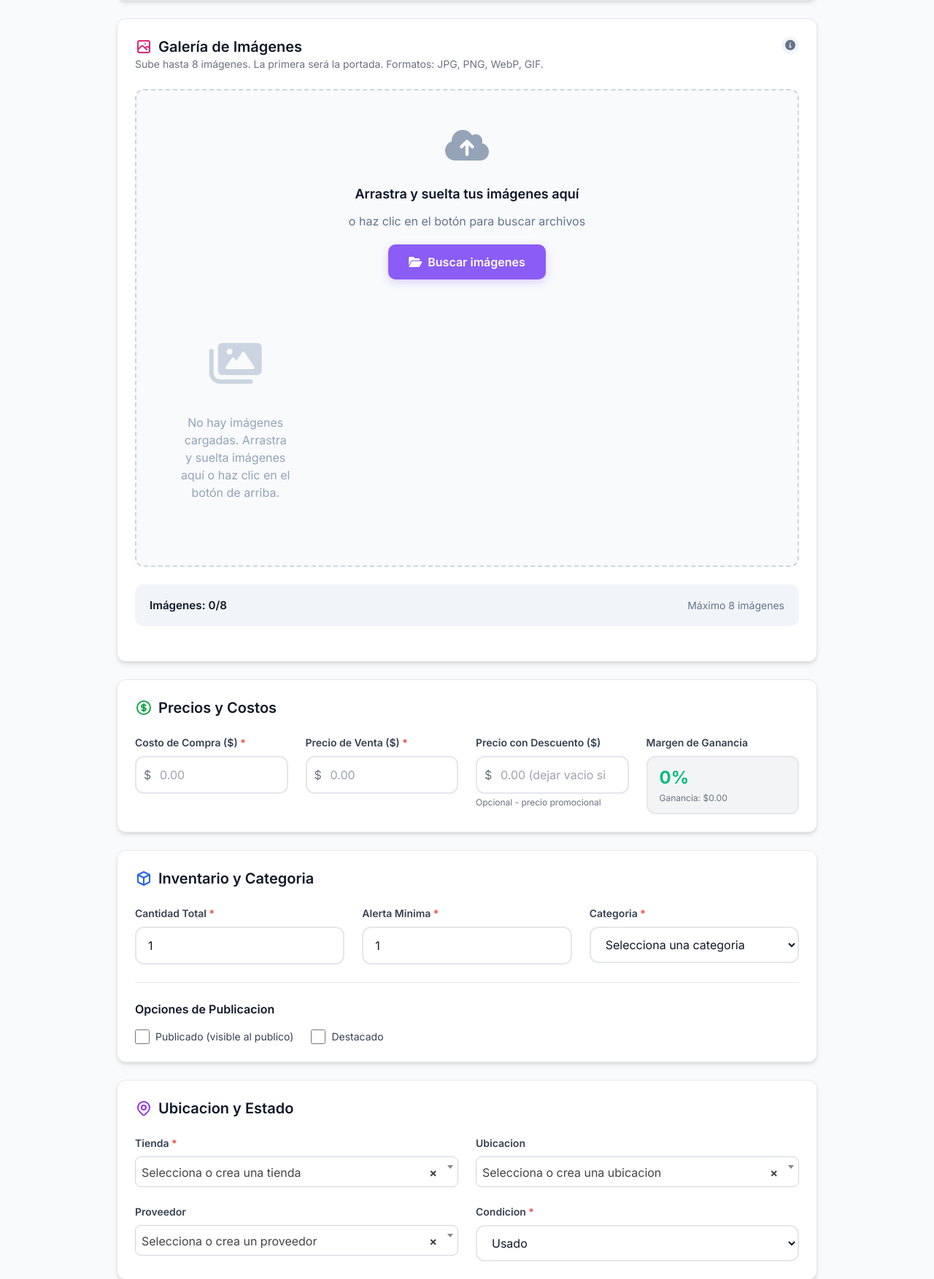
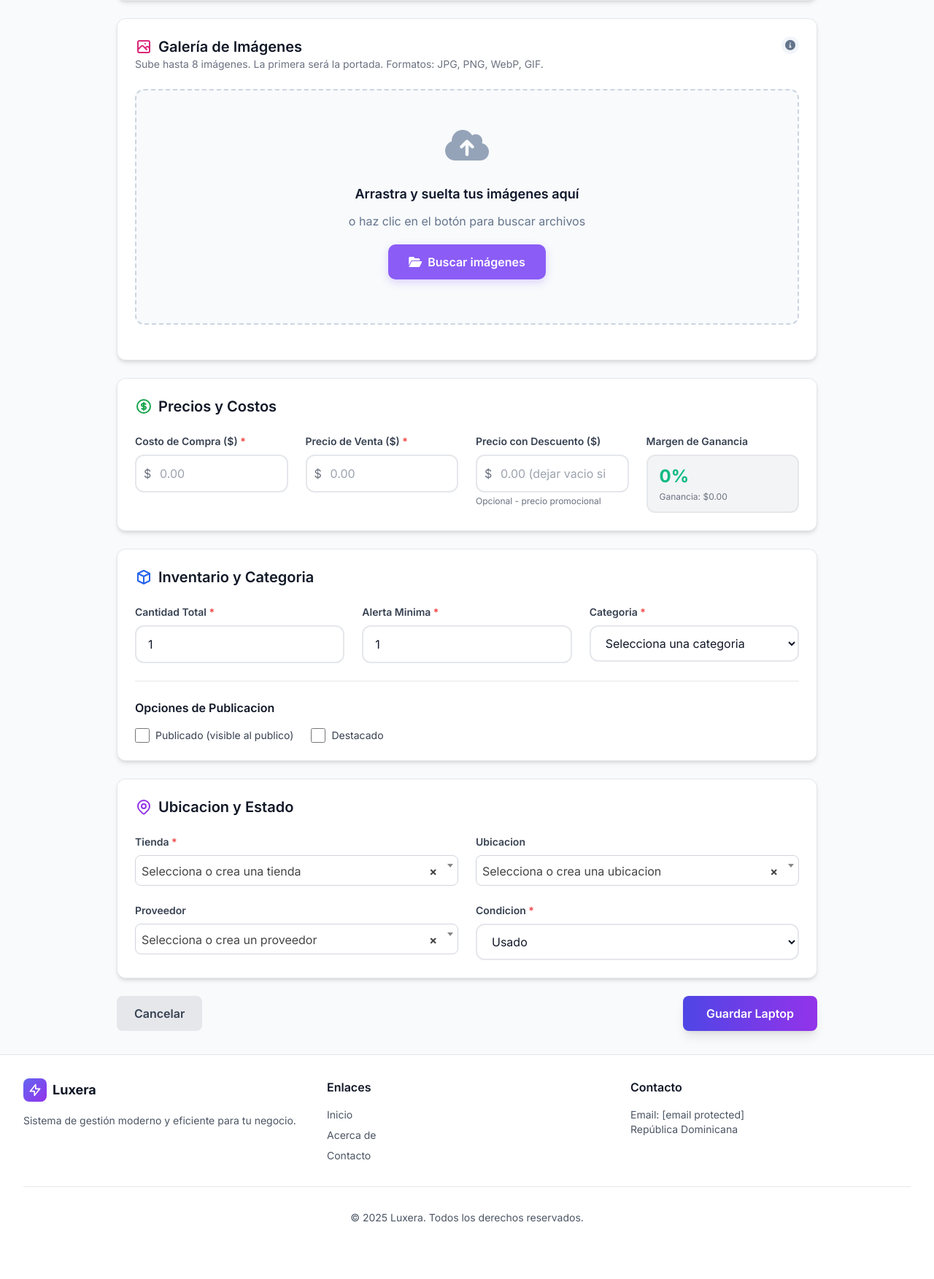
Before and after one commit to somanumte/LuxeraRD, a Flask app: page /inventory/add in a window 1280 px wide. Shown: the part 752-2505 px from the top of the page at 73% size. After the commit the page ends 2427 px from the top, so only its background shows below. Run offline with Flask 3, Linux system fonts and the light colour scheme; a user stored in the database is signed in; tables that the repository leaves empty hold one stand-in row (values such as "Sample post"); some libraries are stand-ins or nearby versions.

Commit message:
Proyecto Luxera, V.1.0

```diff
--- a/app/static/js/laptop_gallery.js
+++ b/app/static/js/laptop_gallery.js
@@ -577,24 +577,6 @@ const LaptopGalleryHybrid = {
         });
     },
 
-    // ===== UI HELPERS =====
-
-    showEmptyState: function() {
-        const { imagesContainer } = this.elements;
-        if (!imagesContainer) return;
-
-        imagesContainer.innerHTML = `
-            <div class="empty-state-premium">
-                <div class="empty-icon-premium">
-                    <i class="fas fa-images"></i>
-                </div>
-                <div class="empty-text-premium">
-                    No hay imágenes cargadas. Arrastra y suelta imágenes aquí o haz clic en el botón de arriba.
-                </div>
-            </div>
-        `;
-    },
-
     updateCounter: function() {
         if (this.elements.imageCounter) {
             this.elements.imageCounter.textContent = this.images.length;
--- a/app/templates/inventory/laptop_form.html
+++ b/app/templates/inventory/laptop_form.html
@@ -287,14 +287,6 @@
                            accept="image/jpeg,image/jpg,image/png,image/webp,image/gif"
                            multiple
                            class="hidden">
-                </div>
-
-                <!-- Información de carga -->
-                <div class="upload-info-premium">
-                    <div>
-                        <span class="upload-count">Imágenes: <span id="image-counter-premium">0</span>/8</span>
-                    </div>
-                    <div class="upload-max">Máximo 8 imágenes</div>
                 </div>
 
                 <!-- ===== INPUTS ORIGINALES DEL FORMULARIO ===== -->
```
